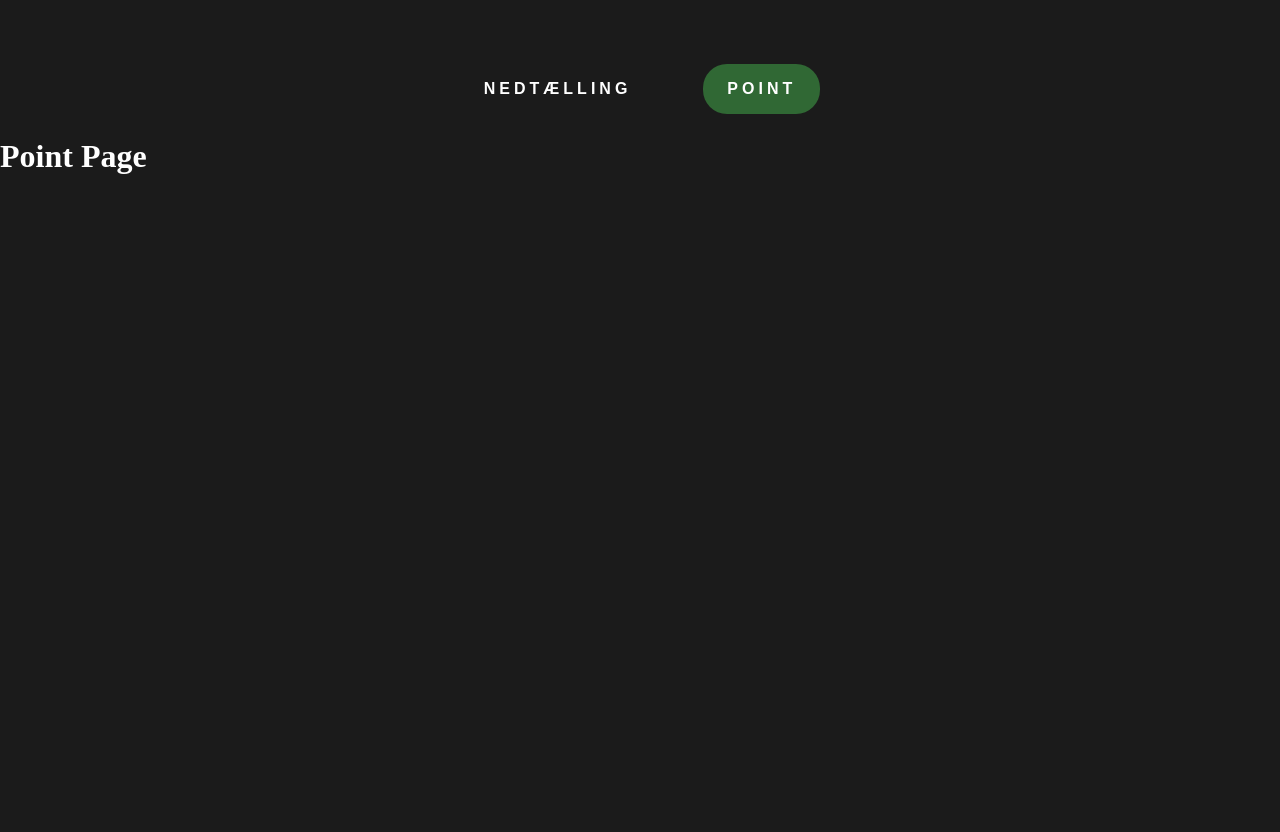
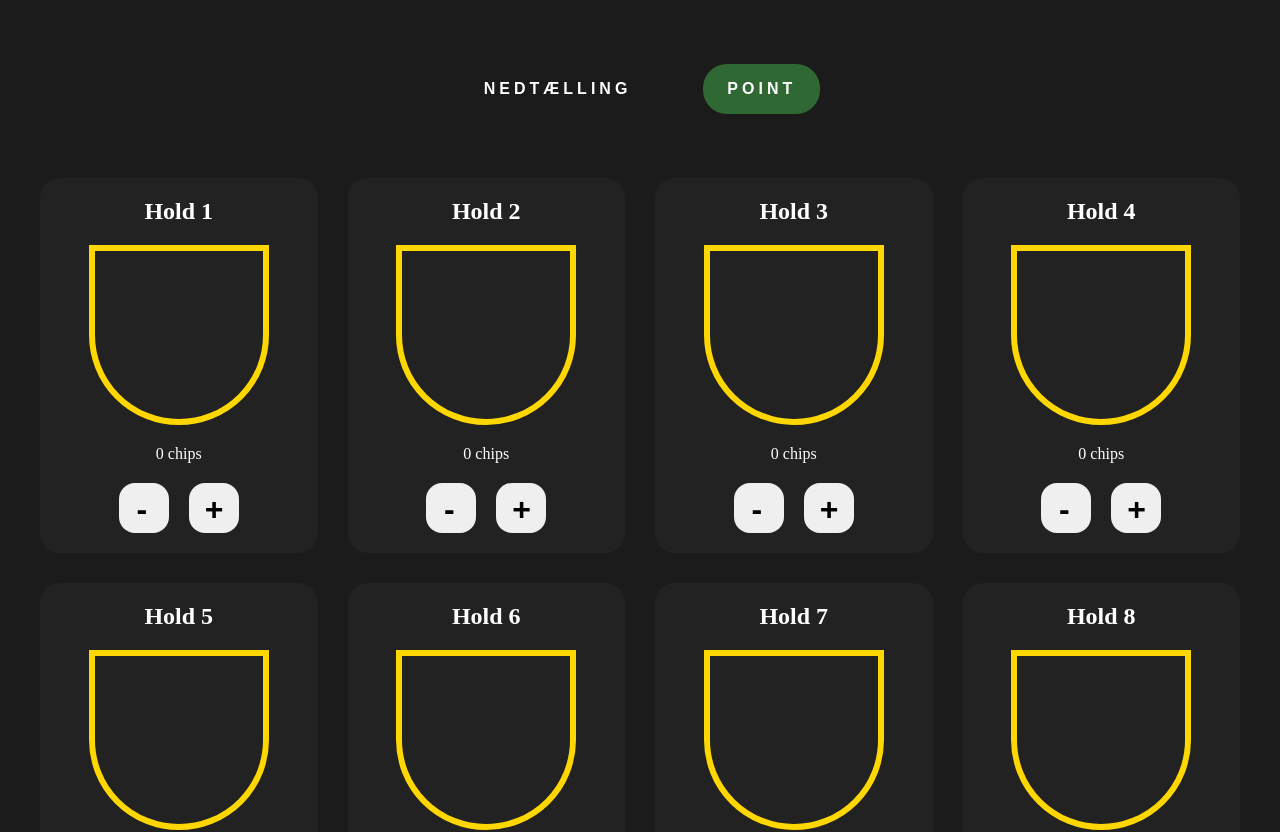
Before and after one commit to eaa25mtha/pointsystem-hs26, a React (Vite) app: page /#/point in a window 1280 px wide. Shown: the top 832 px of the page. Before the commit the page ends 800 px from the top, so only its background shows below. Built offline with nearby package versions, Linux system fonts and the light colour scheme.

Commit message:
point side generelt set up

```diff
--- /dev/null
+++ b/src/components/Bowl.jsx
@@ -0,0 +1,9 @@
+export default function Bowl({ score }) {
+  return (
+    <div className="bowl">
+      {Array.from({ length: score }).map((_, index) => (
+        <div key={index} className="chip" />
+      ))}
+    </div>
+  );
+}
--- /dev/null
+++ b/src/components/TeamCard.jsx
@@ -0,0 +1,16 @@
+import Bowl from "./Bowl";
+import "../css/teamcard.css";
+
+export default function TeamCard({ team, addPoint, removePoint }) {
+  return (
+    <div className="team-card">
+      <h2>{team.name}</h2>
+      <Bowl score={team.score} />
+      <p>{team.score} chips</p>
+      <div className="buttons">
+        <button onClick={() => removePoint(team.id)}>-</button>
+        <button onClick={() => addPoint(team.id)}>+</button>
+      </div>
+    </div>
+  );
+}
--- a/src/css/main.css
+++ b/src/css/main.css
@@ -3,7 +3,6 @@
   margin: 0;
   padding: 0;
   box-sizing: border-box;
-  overflow: hidden;
 }
 
 :root {
--- /dev/null
+++ b/src/css/pointpage.css
@@ -0,0 +1,6 @@
+.point-page {
+  display: grid;
+  grid-template-columns: repeat(auto-fit, minmax(260px, 1fr));
+  gap: 30px;
+  padding: 40px;
+}
--- /dev/null
+++ b/src/css/teamcard.css
@@ -0,0 +1,54 @@
+.team-card {
+  background: #222;
+  color: white;
+  border-radius: 20px;
+  padding: 20px;
+  text-align: center;
+}
+
+/* ---------- Bowl ---------- */
+
+.bowl {
+  width: 180px;
+  height: 180px;
+  margin: 20px auto;
+  border: 6px solid gold;
+  border-radius: 0 0 90px 90px;
+  display: flex;
+  flex-wrap: wrap-reverse;
+  justify-content: center;
+  align-content: flex-end;
+  gap: 6px;
+  overflow: hidden;
+  padding: 10px;
+}
+
+/* ---------- Chips ---------- */
+
+.chip {
+  width: 24px;
+  height: 24px;
+  border-radius: 50%;
+  background: radial-gradient(
+    circle,
+    white 20%,
+    crimson 25%,
+    crimson 70%,
+    white 72%
+  );
+}
+
+/* ---------- Buttons ---------- */
+
+.buttons {
+  display: flex;
+  justify-content: center;
+  gap: 20px;
+  margin-top: 20px;
+}
+
+.buttons button {
+  width: 50px;
+  height: 50px;
+  font-size: 2rem;
+}
--- a/src/pages/PointPage.jsx
+++ b/src/pages/PointPage.jsx
@@ -1,7 +1,49 @@
+import { useState } from "react";
+import TeamCard from "../components/TeamCard";
+import "../css/pointpage.css";
+
 export default function PointPage() {
+  const [teams, setTeams] = useState(
+    Array.from({ length: 12 }, (_, i) => ({
+      id: i + 1,
+      name: `Hold ${i + 1}`,
+      score: 0,
+    })),
+  );
+
+  //tilføj point
+  function addPoint(id) {
+    setTeams((prev) =>
+      prev.map((team) =>
+        team.id === id ? { ...team, score: team.score + 1 } : team,
+      ),
+    );
+  }
+
+  //fjern point
+  function removePoint(id) {
+    setTeams((prev) =>
+      prev.map((team) =>
+        team.id === id
+          ? {
+              ...team,
+              score: Math.max(0, team.score - 1),
+            }
+          : team,
+      ),
+    );
+  }
+
   return (
-    <main>
-      <h1>Point Page</h1>
-    </main>
+    <div className="point-page">
+      {teams.map((team) => (
+        <TeamCard
+          key={team.id}
+          team={team}
+          addPoint={addPoint}
+          removePoint={removePoint}
+        />
+      ))}
+    </div>
   );
 }
```
